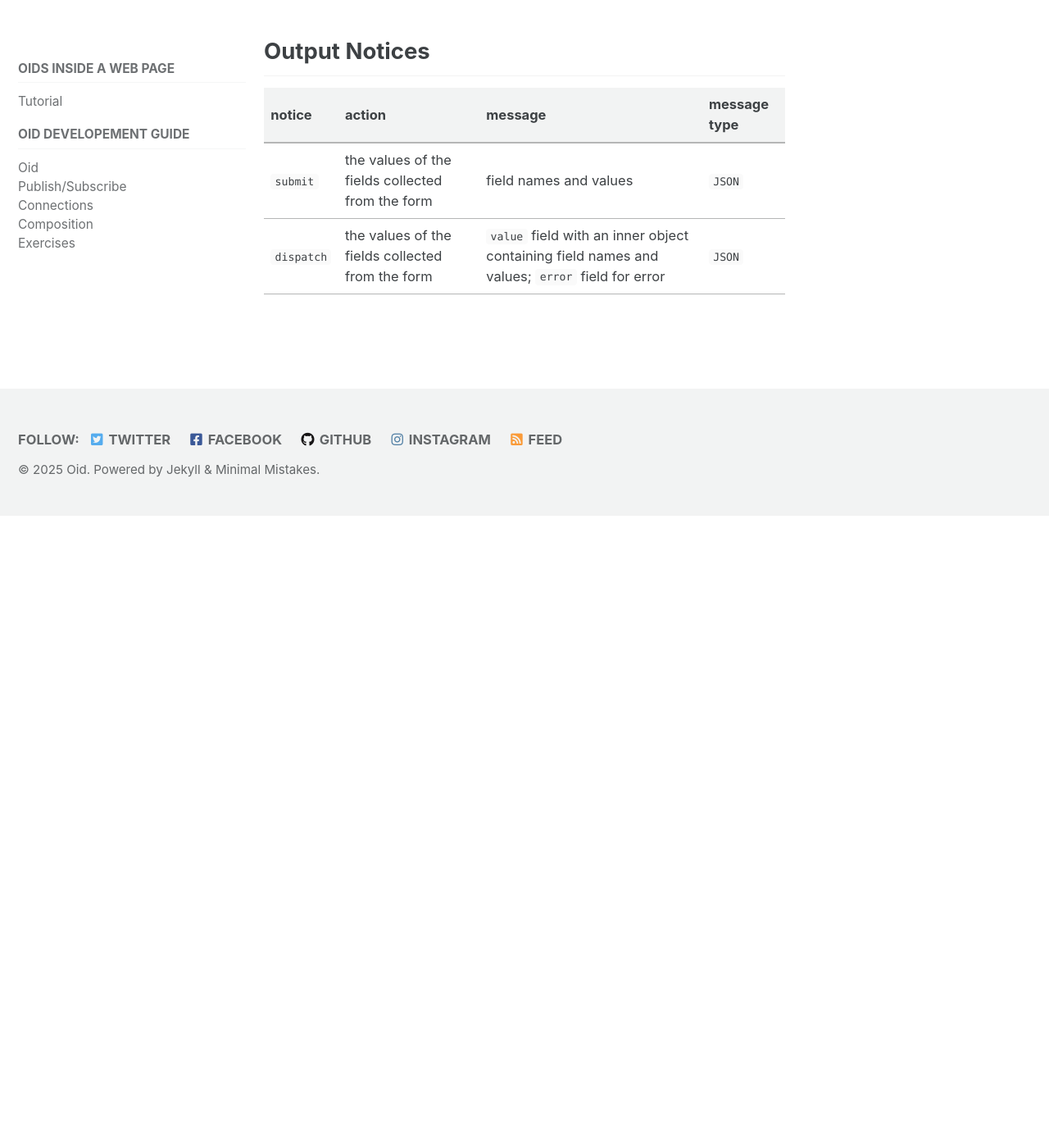
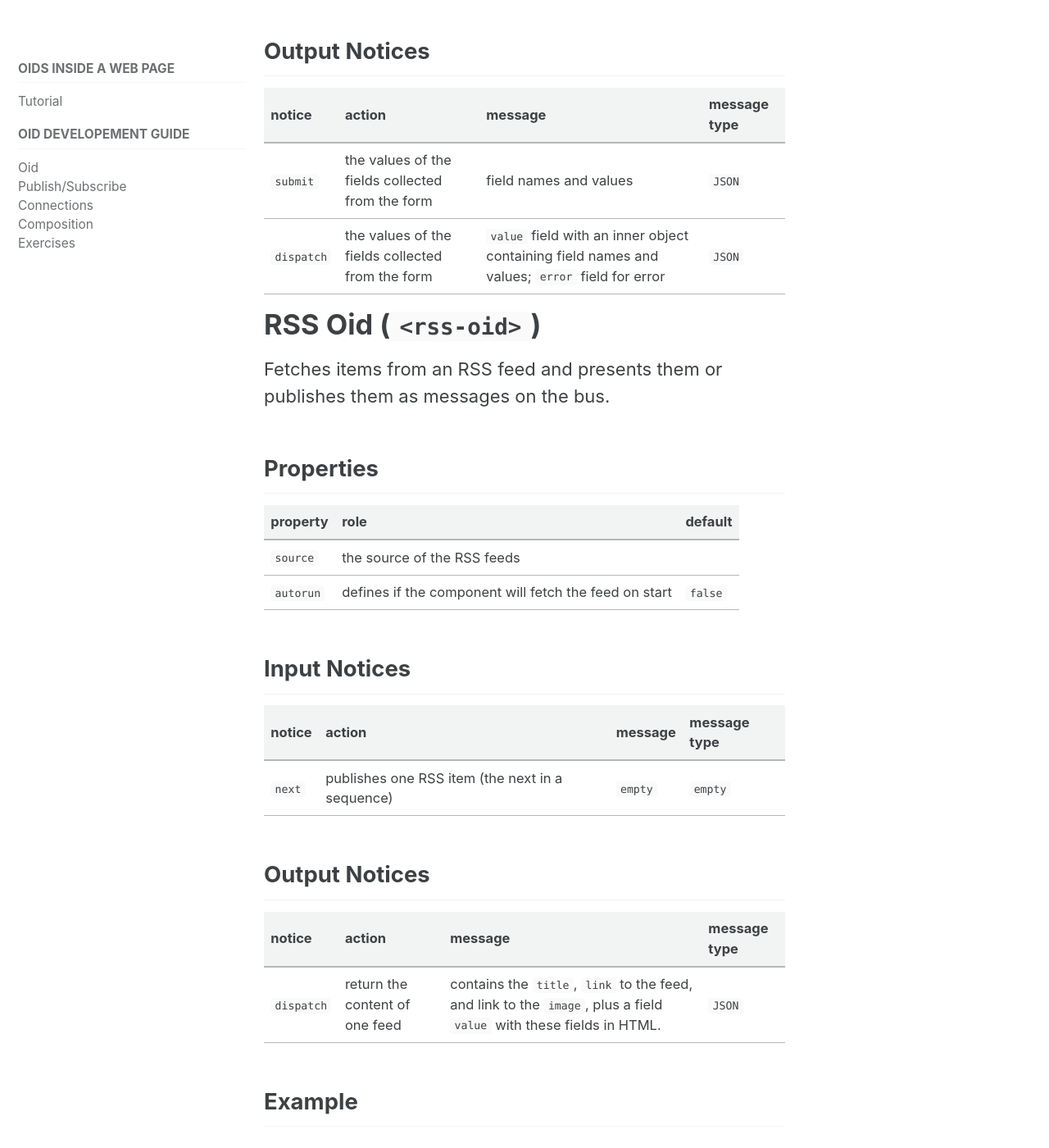
Before and after one commit to mundorum/oid, a Jekyll site: the page built from _pages/reference/home.md, in a window 1280 px wide and 1400 px high, scrolled down 7270 px. Shown: the whole window at 82% size. Built offline with Jekyll 4.4.1, drawn with Linux system fonts in a browser that asks for light colours; cached includes are drawn as plain includes; before the commit the page ends 7899 px from its top, so only the background shows below that.

Commit message:
feat (docs/rss): rss-oid documentation

```diff
--- a/_pages/reference/home.md
+++ b/_pages/reference/home.md
@@ -185,6 +185,37 @@ notice       | action  | message | message type
 `dispatch` | the values of the fields collected from the form | `value` field with an inner object containing field names and values; `error` field for error  | `JSON`
 
 
+# RSS Oid (`<rss-oid>`)
+
+Fetches items from an RSS feed and presents them or publishes them as messages on the bus.
+
+## Properties
+
+property  | role     | default
+----------| -------- | -------
+`source`   | the source of the RSS feeds |
+`autorun`  | defines if the component will fetch the feed on start | `false`
+
+## Input Notices
+
+notice   | action  | message | message type
+---------| --------| ------- | ------------
+`next`   | publishes one RSS item (the next in a sequence)  | `empty` | `empty`
+
+## Output Notices
+
+notice       | action  | message | message type
+-----------| --------| ------- | ------------
+`dispatch` | return the content of one feed | contains the `title`, `link` to the feed, and link to the `image`, plus a field `value` with these fields in HTML.  | `JSON`
+
+## Example
+
+<p>
+  <rss-oid source="https://www.wired.com/category/science/feed"
+           autorun>
+  </rss-oid>
+</p>
+
 <!-- Jekyll directive to avoid Liquid filters
 {% endraw %}
 -->
```
